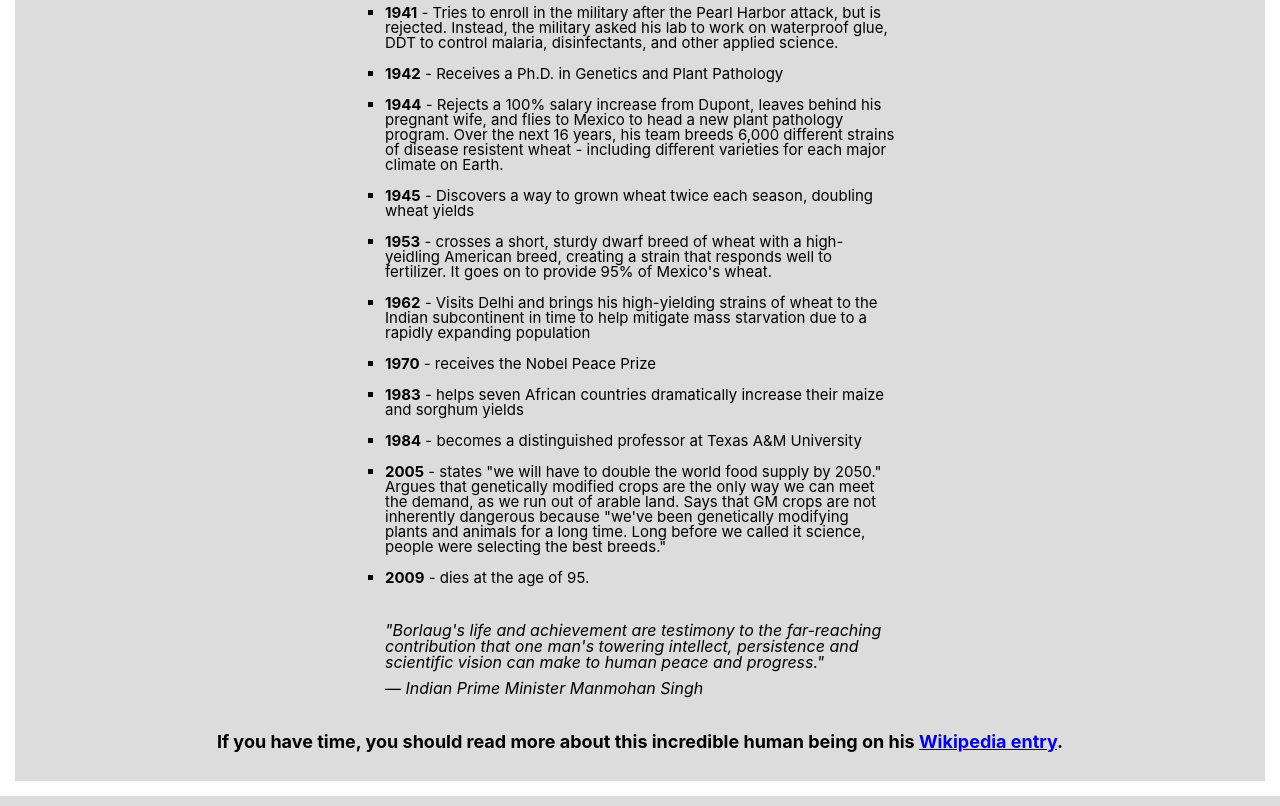
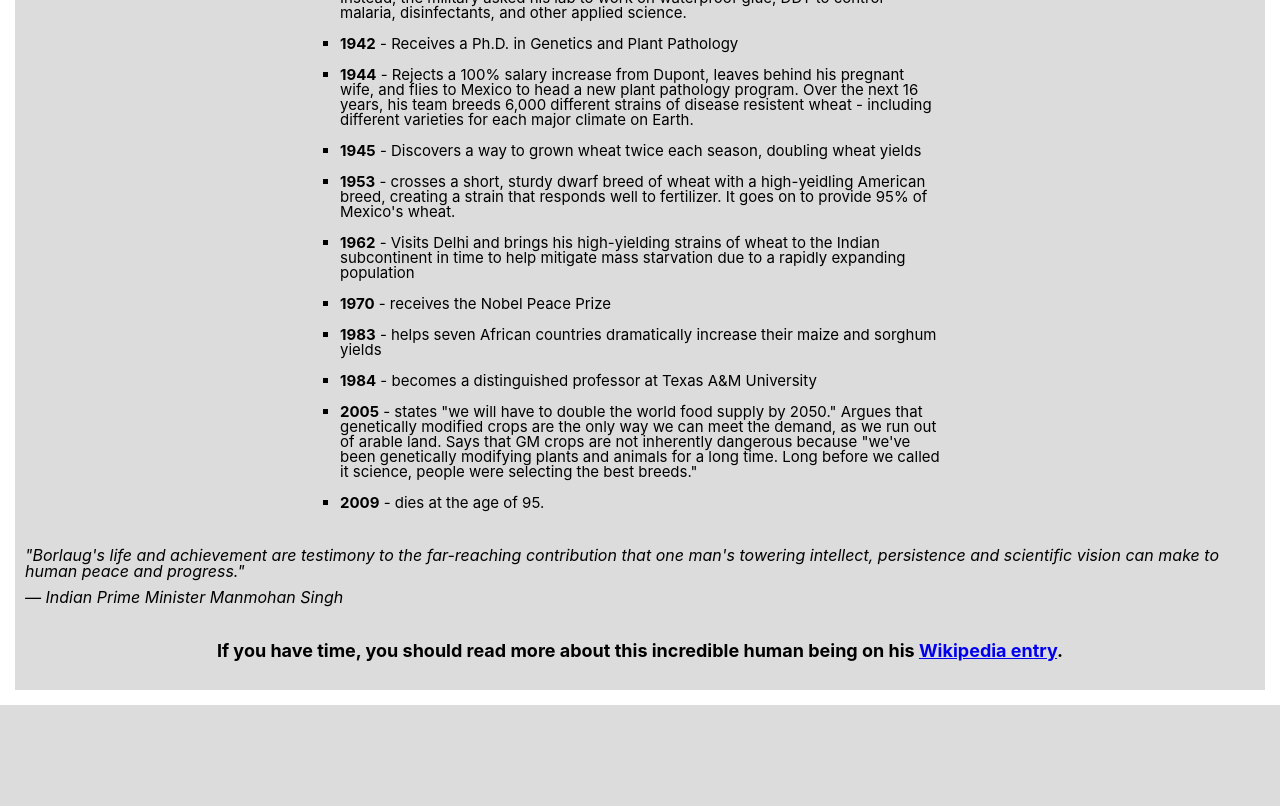
Before and after one commit to darthmeowe/FCC-Tribute-Page, a plain HTML site: page index.html in a window 1280 px wide. Shown: the part 846-1652 px from the top of the page. After the commit the page ends 1561 px from the top, so only its background shows below. Drawn offline with Linux system fonts and the light colour scheme.

Commit message:
исправила ошибки v1

```diff
--- a/assets/stylesheets/main.css
+++ b/assets/stylesheets/main.css
@@ -102,9 +102,11 @@ body {
     margin: 30px 0;
 }
 
-.form {
+.history_list {
     width: auto;
-    padding: 0 360px;
+    margin: 0 auto;
+    max-width: 600px;
+    padding: 0 20px;
 }
 
 ul {
--- a/index.html
+++ b/index.html
@@ -11,17 +11,18 @@
     <header>
         <div class="title">
             <h1>Dr. Norman Borlaug</h1>
-            <h5 class="title_under">The man who saved a billion lives</h5>
+            <p class="title_under">The man who saved a billion lives</p>
         </div>
     </header>
-        <div class="main">
+        <main class="main">
         <section>
             <section class="img">
                 <p class="fig"><img src="https://cdn.freecodecamp.org/testable-projects-fcc/images/tribute-page-main-image.jpg"></p>
-                <h3 class="img_title">Dr. Norman Borlaug, third from the left, trains biologists in Mexico on how to increase wheat yields - part of his life-long war on hunger.</h3>
+                <p class="img_title">Dr. Norman Borlaug, third from the left, trains biologists in Mexico on how to increase wheat yields - part of his life-long war on hunger.</p>
             </section>
-            <h3 class="main_title">Here's a time line of Dr. Borlaug's life:</h3>
-            <div class="form">
+            <section>
+                <h3 class="main_title">Here's a time line of Dr. Borlaug's life:</h3>
+                <div class="history_list">
                 <ul>
                     <li> <strong>1914</strong> - Born in Cresco, Iowa</li>
                     <li> <strong>1933</strong> - Leaves his family's farm to attend the University of Minnesota, thanks to a Depression era program known as the "National Youth Administration"</li>
@@ -41,13 +42,15 @@
                     <li> <strong>2009</strong> - dies at the age of 95.</li>
                 </ul>
             </div>
+            </section>
+
 
             <section class="form quot">
-                <h3 class="line">&quot;Borlaug's life and achievement are testimony to the far-reaching contribution that one man's towering intellect, persistence and scientific vision can make to human peace and progress.&quot;</h3>
-                <h3 class="line">&mdash; Indian Prime Minister Manmohan Singh</h3>
+                <p class="line">&quot;Borlaug's life and achievement are testimony to the far-reaching contribution that one man's towering intellect, persistence and scientific vision can make to human peace and progress.&quot;</p>
+                <p class="line">&mdash; Indian Prime Minister Manmohan Singh</p>
             </section>
         </section>
-        </div>
+        </main>
 
 
     <footer>
```
